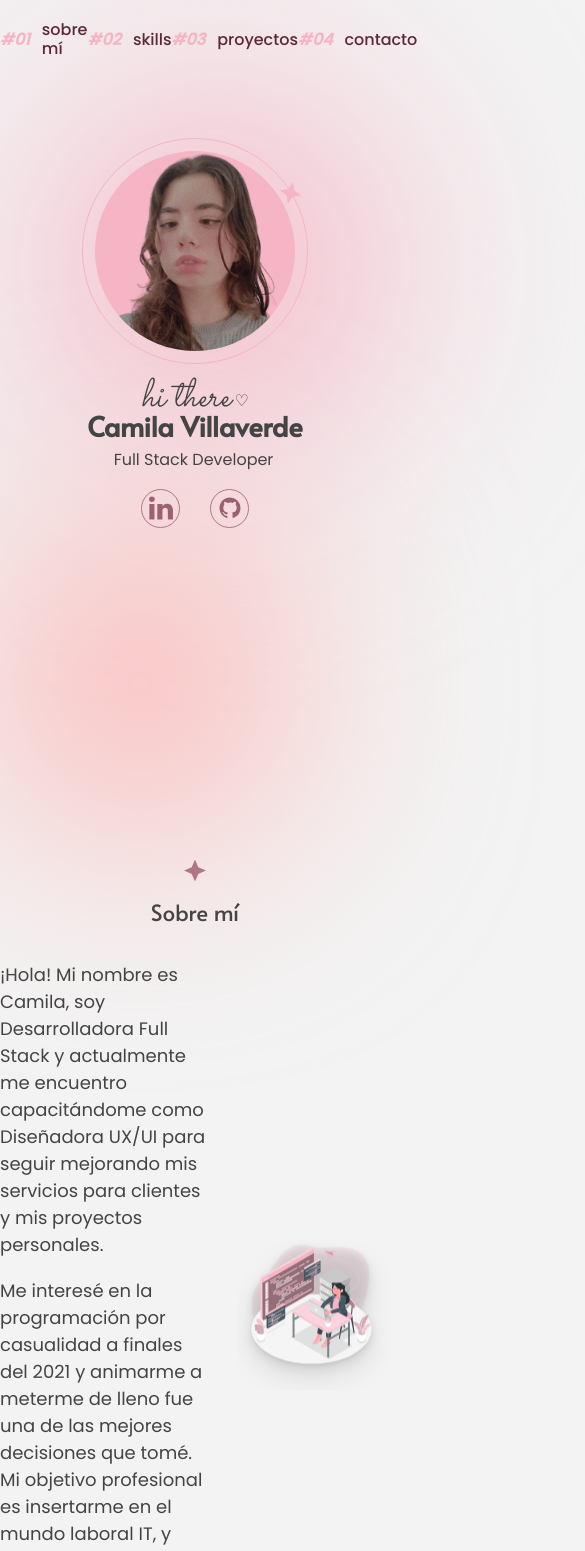
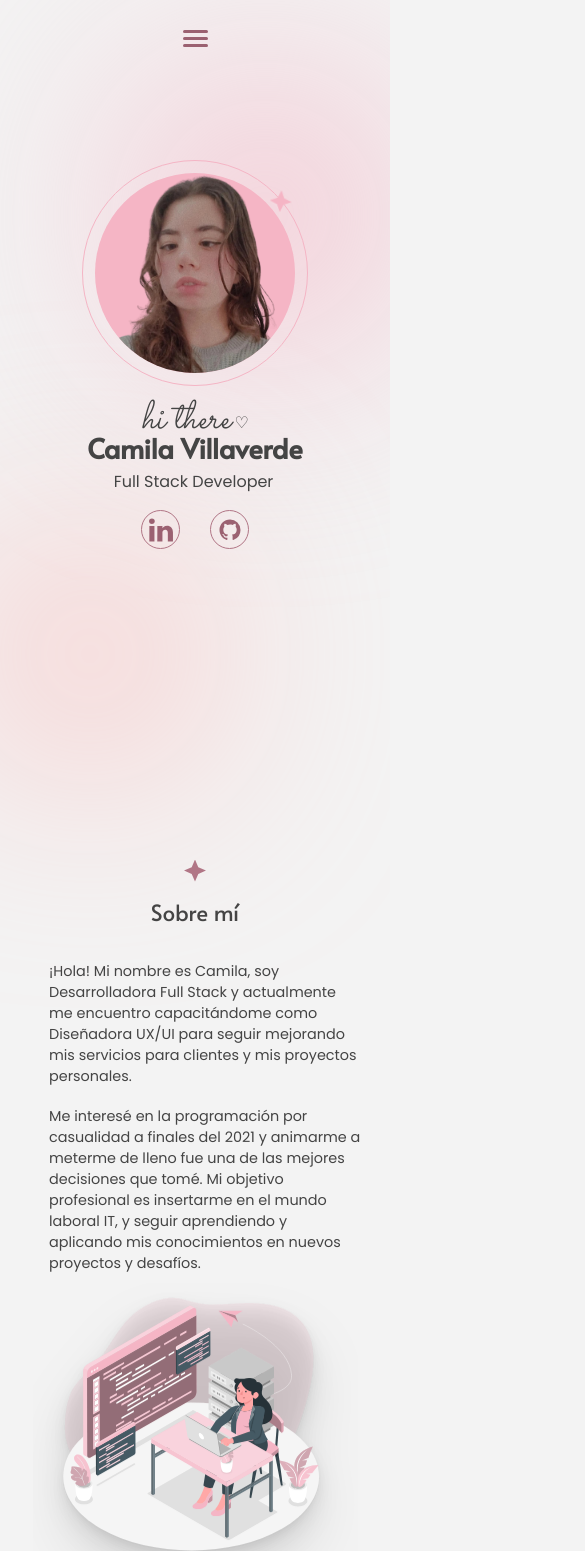
Before and after one commit to camyael/portfolio, a React (Create React App) app: page / in a window 390 px wide. Shown: the top 1551 px of the page, 585 px wide, since content can reach past the window. Built offline with nearby package versions, Linux system fonts and the light colour scheme; the HTML template or start-up script is replaced by a standard one.

Commit message:
responsive design

```diff
--- a/src/App.css
+++ b/src/App.css
@@ -61,6 +61,7 @@ img {
 #navbar nav ul {
   text-transform: lowercase;
   display: flex;
+  flex-direction: row;
   justify-content: space-around;
   padding: 20px 0px 80px;
 }
@@ -101,6 +102,62 @@ img {
 #navbar nav ul li:hover a::after {
   transform: scaleX(1);
   transform-origin: bottom left;
+}
+
+#navbar .burger_button {
+  display: none;
+}
+
+/* Burguer boton */
+.nav-icon-5{
+  width: 25px;
+  height: 17px;
+  margin: 10px 10px;
+  position: relative;
+  cursor: pointer;
+  display: inline-block;
+}
+.nav-icon-5 span{
+  background-color: var(--second-color);
+  position: absolute;
+  border-radius: 2px;
+  transition: .3s cubic-bezier(.8, .5, .2, 1.4);
+  width:100%;
+  height: 3px;
+  transition-duration: 500ms
+}
+.nav-icon-5 span:nth-child(1){
+  top:0px;
+  left: 0px;
+}
+.nav-icon-5 span:nth-child(2){
+  top:7px;
+  left: 0px;
+  opacity:1;
+}
+.nav-icon-5 span:nth-child(3){
+  bottom:0px;
+  left: 0px;
+}
+.nav-icon-5:not(.open):hover span:nth-child(1){
+  transform: rotate(-3deg) scaleY(1.1);
+}
+.nav-icon-5:not(.open):hover span:nth-child(2){
+  transform: rotate(3deg) scaleY(1.1);
+}
+.nav-icon-5:not(.open):hover span:nth-child(3){
+  transform: rotate(-4deg) scaleY(1.1);
+}
+.nav-icon-5.open span:nth-child(1){
+  transform: rotate(45deg);
+  top: 13px;
+}
+.nav-icon-5.open span:nth-child(2){
+  opacity:0;
+}
+.nav-icon-5.open span:nth-child(3){
+  transform: rotate(-45deg);
+  top: 13px;
 }
 
 #home {
@@ -368,7 +425,6 @@ img {
 
 #projects .item-proyectos > img {
   width: 287px;
-  height: 143px;
   border-radius: 5px;
 }
 
@@ -402,10 +458,6 @@ img {
   color: #000000;
   padding-top: 7px;
   font-size: 16px;
-}
-
-#projects .prev-project, #projects .next-project {
-  width: 35px;
 }
 
 #projects .links-proyectos img {
@@ -522,3 +574,136 @@ img {
   width: 25px;
   height: 25px;
 }
+
+@media screen and (max-width: 1279px) {
+  #sobre-mi .sobre-mi_presentacion {
+    padding-left: 20px;
+    font-size: 1rem;
+    width: 80%;
+  }
+
+  #projects .container-proyectos {
+    padding: 2px 15px;
+    justify-content: center;
+  }
+
+  #projects .item-proyectos > img {
+    width: 187px;
+  }
+  #projects .container-proyectos .item-proyectos {
+    width: 207px;
+    height: 188px;
+  }
+}
+
+@media screen and (max-width: 1025px) {
+
+  #contact {
+    width: 60%;
+  }
+}
+
+@media screen and (max-width: 768px) {
+  #navbar {
+    display: flex;
+    flex-flow: column nowrap;
+    padding: 20px 0 100px;
+  }
+
+  #navbar .burger_button {
+    border: none;
+    background-color: transparent;
+    display: block;
+  }
+
+  #navbar nav ul {
+    display: none;
+    padding: 20px 0px;
+    background-color: var(--background-color);
+    height: 0vh;
+  }
+
+  #navbar nav.isActive ul {
+    display: flex;
+    flex-flow: column nowrap;
+    height: 25vh;
+  }
+
+  #navbar nav ul li {
+    justify-content: center;
+  }
+
+  #home .blur_div .pink {
+    width: 250px;
+    height: 250px;
+  }
+
+  #home .blur_div .coral {
+    width: 180px;
+    height: 180px;
+  }
+
+  #sobre-mi .sobre-mi_presentacion {
+    font-size: 0.9rem;
+    width: 80%;
+    line-height: normal;
+  }
+
+  #sobre-mi .sobre-mi_info > div {
+    flex-direction: column;
+  }
+
+  .sobre-mi_info img {
+    width: 325px;
+  }
+
+  #skills .skills-all {
+    column-gap: 20px;
+  }
+
+  #skills .skills-img {
+    width: 66px;
+    margin: 20px 0 5px;
+  }
+
+  #projects .container-proyectos .item-proyectos {
+    width: 131px;
+    height: 131px;
+  }
+
+  #projects .item-proyectos > img {
+    width: 116px
+  }
+
+  #projects .proyectos-info > p {
+    font-size: 0.8rem;
+  }
+
+  #projects .container-proyectos {
+    padding: 2px 0;
+    flex-flow: row wrap;
+    justify-content: center;
+    row-gap: 5px;
+  }
+
+  #projects .links-proyectos img {
+    width: 24px;
+    height: 24px;
+  }
+
+  #projects .links-proyectos .links-proyectos-deploy {
+    height: 24px;
+  }
+
+  #projects .links-proyectos-deploy p {
+    font-size: 0.7rem;
+  }
+
+  .contact_form .contact_form_submit, #sobre-mi .link_cv a {
+    font-size: 0.9rem;
+  }
+
+  #contact {
+    width: 80%;
+  }
+}
--- /dev/null
+++ b/src/components/BurgerButton.jsx
@@ -0,0 +1,11 @@
+const BurgerButton = (props) => {
+    return (
+        <div class={`icon nav-icon-5 ${props.menu ? 'open' : ''}`}>
+            <span></span>
+            <span></span>
+            <span></span>
+        </div>
+    )
+}
+
+export default BurgerButton;
--- a/src/components/Navbar.jsx
+++ b/src/components/Navbar.jsx
@@ -1,7 +1,18 @@
+import { useState } from "react"
+import BurgerButton from "./BurgerButton"
+
 const NavBar = () => {
+
+    const [ menu, setMenu ] = useState(false)
+
+    const handleOnClick = () => {
+        setMenu(!menu)
+    }
+
     return (
         <header id="navbar">
-            <nav>
+            <button className="burger_button" onClick={handleOnClick}><div><BurgerButton menu={menu}/></div></button>
+            <nav className={ menu ? 'isActive' : ''}>
                 <ul>
                     <li><p>#01</p><a href="#sobre-mi">sobre mí</a></li>
                     <li><p>#02</p><a href="#skills">skills</a></li>
--- a/src/json/proyectos.json
+++ b/src/json/proyectos.json
@@ -8,14 +8,14 @@
     },
     {
         "img": "reactjs.png",
-        "title": "Ecommerce Aquira",
+        "title": "Aquira",
         "description": "Aquira es un ecommerce ficticio, que simula un emprendimiento de ventas de productos importados de belleza. Se utilizó React Hooks para el manejo de estados y para la navegación y enrutados, React Router Dom y Firebase.",
         "linkGithub": "https://github.com/camyael/Aquira",
         "linkDeploy": "https://aquira.netlify.app/"
     },
     {
         "img": "javascript.png",
-        "title": "Pink Record Player",
+        "title": "Record Player",
         "description": "Proyecto diseñado a mano con HTML y CSS",
         "linkGithub": "https://github.com/camyael/pink_record_player",
         "linkDeploy": "https://camyael.github.io/pink_record_player/"
```
